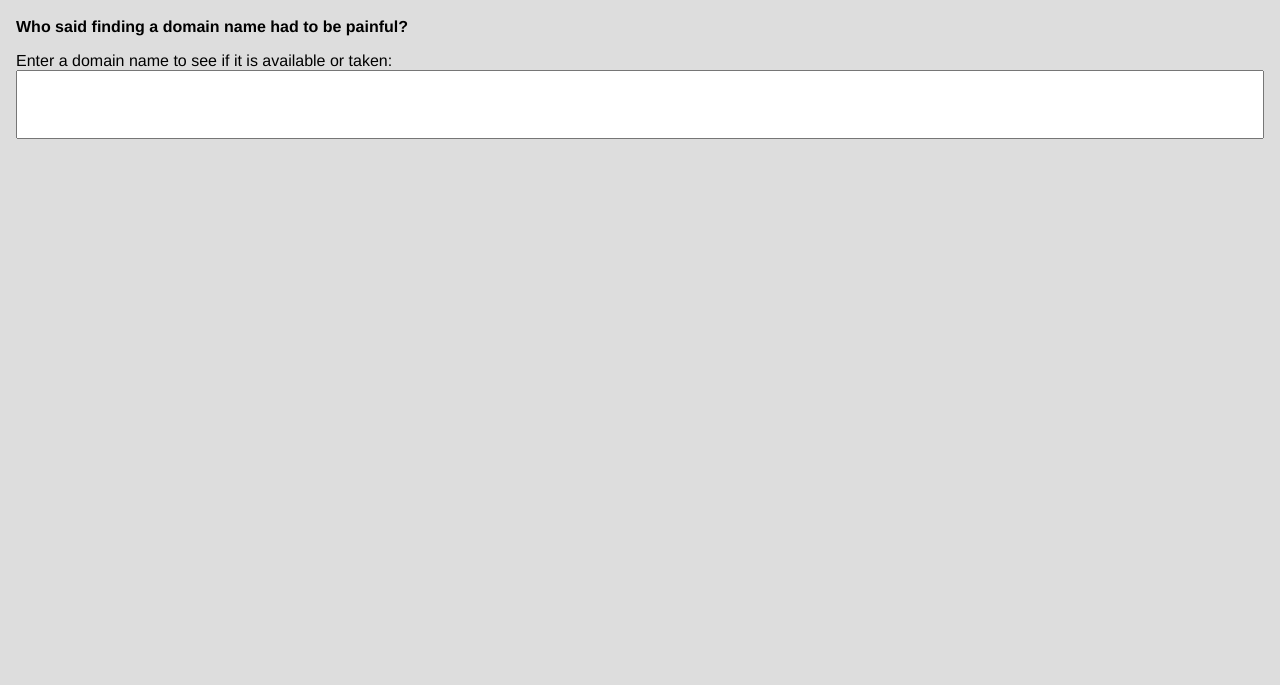
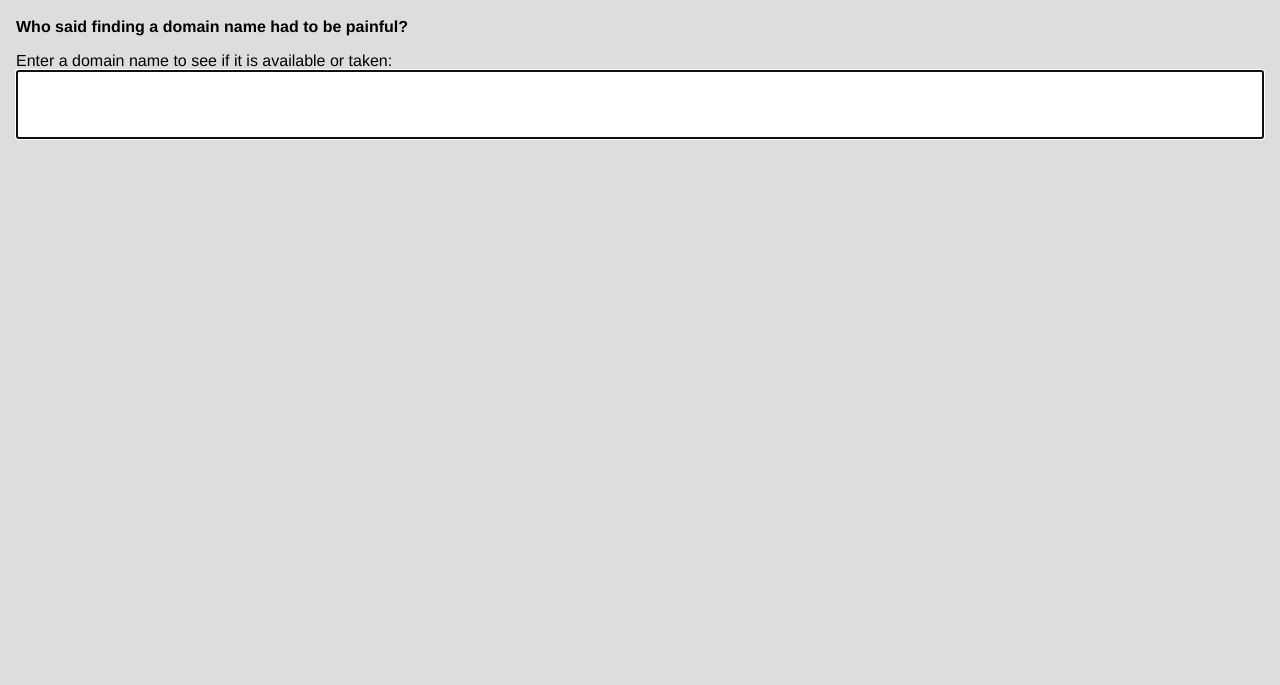
Before and after one commit to DavidEGrayson/websocketwhois, a plain HTML site: page www/index.html in a window 1280 px wide. Shown: the part 115-800 px from the top of the page. Drawn offline with nearby package versions, Linux system fonts and the light colour scheme.

Commit message:
Autofocus!

```diff
--- a/www/index.html
+++ b/www/index.html
@@ -15,7 +15,7 @@
 
 <div id="input-area">
   <label for="user-input">Enter a domain name to see if it is available or taken:</label>
-  <input type="text" id="user-input">
+  <input type="text" id="user-input" autofocus>
 </div>
 
 <div class="errorMessage" id="userInputInvalidMessage">
```
